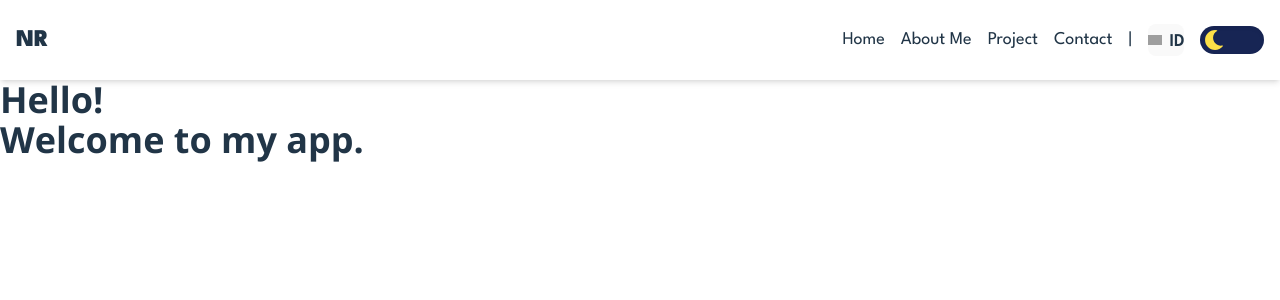
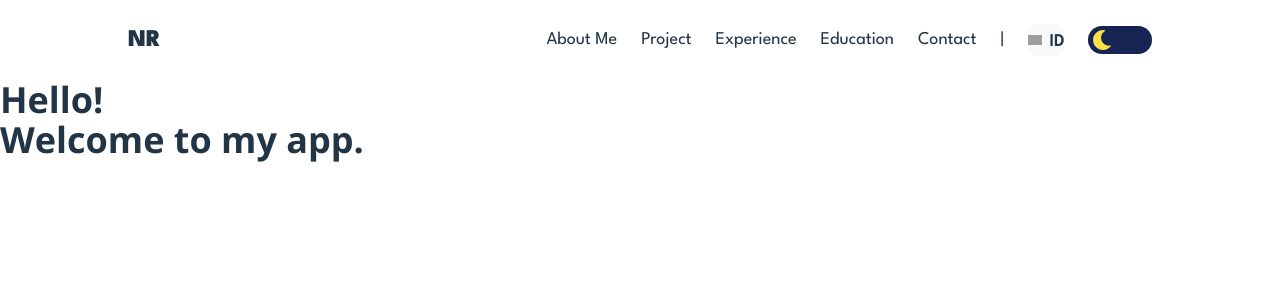
Before and after one commit to nadhifrafifaiz/portfolio, a React (Vite) app: page / in a window 1280 px wide. Shown: the top 300 px of the page. Built offline with nearby package versions, Linux system fonts and the light colour scheme; grey boxes are pictures that could not be loaded.

Commit message:
fix navbar wording

```diff
--- a/src/components/Navbar.tsx
+++ b/src/components/Navbar.tsx
@@ -33,16 +33,13 @@ const Navbar = () => {
   }, [isEnglish]);
 
   return (
-    <>
-      <div className="relative flex justify-between items-center py-4 h-16 lg:h-20 bg-white shadow-md px-4 dark:bg-black">
+    <div className="px-[10%] bg-white dark:bg-black">
+      <div className="relative flex justify-between items-center py-4 h-16 lg:h-20 ">
         <div>
           <p className="font-league font-black text-2xl uppercase">NR </p>
         </div>
         <div className="hidden lg:block font-league text-lg">
-          <div className="flex flex-row items-center gap-4">
-            <p className="hover:cursor-pointer hover:text-primary">
-              {t("home")}
-            </p>
+          <div className="flex flex-row items-center gap-6">
             <p className="hover:cursor-pointer hover:text-primary">
               {t("about me")}
             </p>
@@ -50,7 +47,13 @@ const Navbar = () => {
               {t("project")}
             </p>
             <p className="hover:cursor-pointer hover:text-primary">
-              {t("contact")}
+              {t("experience")}
+            </p>
+            <p className="hover:cursor-pointer hover:text-primary">
+              {t("education")}
+            </p>
+            <p className="hover:cursor-pointer hover:text-primary">
+              {t("contact me")}
             </p>
             <p className="hover:cursor-pointer hover:text-primary">|</p>
             <div>
@@ -83,7 +86,7 @@ const Navbar = () => {
                   checked={darkMode}
                   onChange={() => setDarkMode(!darkMode)}
                 />
-                <div className="toggle__line relative w-16 h-7 bg-blue-950 rounded-full shadow-inner dark:bg-blue-500" />
+                <div className="toggle__line relative w-16 h-7 bg-blue-950 rounded-full shadow-inner dark:bg-blue-" />
                 <div
                   className={`toggle__icon absolute inset-y-0 left-0 flex items-center justify-center w-7 h-7 transition-transform transform ${
                     darkMode ? "translate-x-full" : "translate-x-0"
@@ -105,8 +108,11 @@ const Navbar = () => {
           </div>
         </div>
         <div className="lg:hidden">
-          <button className="text-black border-none pt-1" onClick={toggleMenu}>
-            {isOpen ? <FaTimes size={20} /> : <FaBars size={20} />}
+          <button
+            className="text-black border-none pt-1 hover:text-primary"
+            onClick={toggleMenu}
+          >
+            <FaBars size={20} />
           </button>
         </div>
       </div>
@@ -120,15 +126,12 @@ const Navbar = () => {
             <div className="flex flex-row justify-between items-center ">
               <p className="font-extrabold text-3xl">Nadhif Rafifaiz </p>
               <button
-                className="text-black border-none pt-1"
+                className="text-black border-none pt-1 hover:text-primary"
                 onClick={() => setIsOpen(false)}
               >
                 <FaTimes size={20} />
               </button>
             </div>
-            <p className="font-extrabold text-xl hover:cursor-pointer hover:text-primary">
-              {t("home")}
-            </p>
             <p className="font-extrabold text-xl hover:cursor-pointer hover:text-primary">
               {t("about me")}
             </p>
@@ -136,7 +139,13 @@ const Navbar = () => {
               {t("project")}
             </p>
             <p className="font-extrabold text-xl hover:cursor-pointer hover:text-primary">
-              {t("contact")}
+              {t("experience")}
+            </p>
+            <p className="font-extrabold text-xl hover:cursor-pointer hover:text-primary">
+              {t("education")}
+            </p>
+            <p className="font-extrabold text-xl hover:cursor-pointer hover:text-primary">
+              {t("contact me")}
             </p>
           </div>
           <div className="flex flex-col gap-4">
@@ -201,7 +210,7 @@ const Navbar = () => {
           </div>
         </div>
       </div>
-    </>
+    </div>
   );
 };
 
--- a/src/lang/en.json
+++ b/src/lang/en.json
@@ -1,10 +1,14 @@
 {
   "hello": "Hello!",
   "welcome": "Welcome to my app.",
+
   "home": "Home",
   "about me": "About Me",
   "project": "Project",
-  "contact": "Contact",
+  "contact me": "Contact",
+  "experience": "Experience",
+  "education": "Education",
+
   "language": "Language",
   "theme": "Theme",
   "dark": "Dark",
--- a/src/lang/id.json
+++ b/src/lang/id.json
@@ -1,10 +1,14 @@
 {
   "hello": "Halo",
   "welcome": "Selamat datang!",
+
   "home": "Beranda",
   "about me": "Tentang Saya",
   "project": "Projek",
-  "contact": "Kontak",
+  "contact me": "Hubungi Saya",
+  "experience": "Pengalaman",
+  "education": "Pendidikan",
+
   "language": "Bahasa",
   "theme": "Tema",
   "dark": "Gelap",
```
